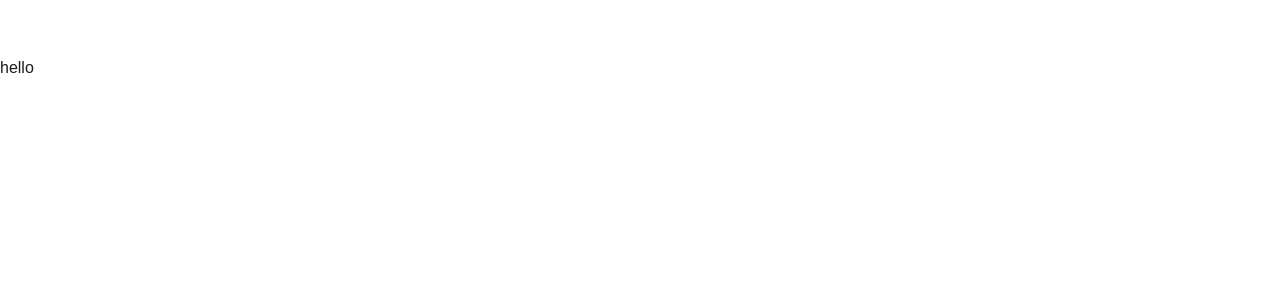
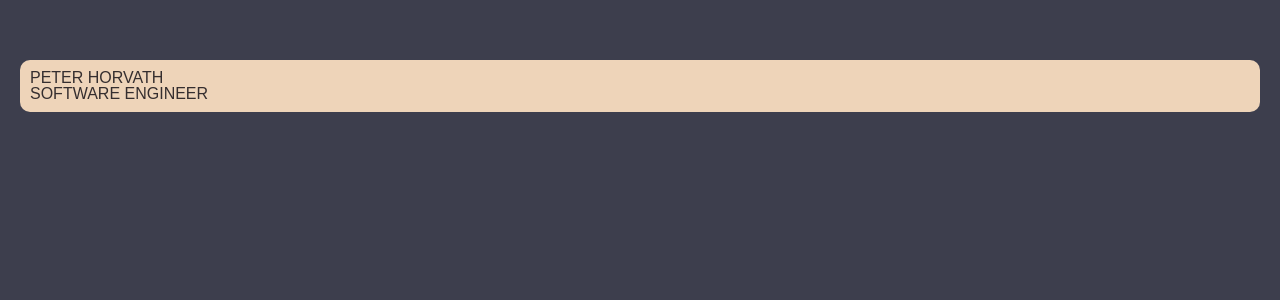
Before and after one commit to pehor/myportfoliowebsite, a Next.js app: page / in a window 1280 px wide. Shown: the top 300 px of the page. Built offline with nearby package versions, Linux system fonts and the light colour scheme.

Commit message:
Added new layout and colors

```diff
--- a/src/commonStyles/common.scss
+++ b/src/commonStyles/common.scss
@@ -1,5 +1,5 @@
 @import './tools';
 
 .containerCentered {
-  @include centered(1200px);
+  @include centered(1000px);
 }
--- a/src/commonStyles/commonResets.scss
+++ b/src/commonStyles/commonResets.scss
@@ -1,13 +1,13 @@
 @import './variables';
 
 body {
-  color: $primary-color;
+  color: $main-text-color;
   background: $background-color;
   font-family: $main-font;
 }
 
 a {
-  color: $primary-color;
+  color: $main-text-color;
   text-decoration: underline;
   cursor: pointer;
 }
--- a/src/commonStyles/variables.scss
+++ b/src/commonStyles/variables.scss
@@ -1,10 +1,16 @@
-$palette0: white;
-$palette1: #1b1c1d;
-$palette2: #969696;
+$palette0: #ffffff; // white
+$palette1: #3d3e4d; // dark blue
+$palette2: #eed4b9; // cream
+$palette3: #352e2f; // softer black
+$palette4: #938885; // lighter grey
+$palette5: #938885; // darker grey
 
-$background-color: $palette0;
-$primary-color: $palette1;
-$secondary-color: $palette1;
-$background-color-secondary: $palette2;
+
+$background-color: $palette1;
+$main-text-color: $palette3;
+$card-background-color: $palette2;
+$inverted-text-color: $palette0;
+$diagram-color-light: $palette4;
+$diagram-color-dark: $palette5;
+
 $main-font: Arial,Helvetica,sans-serif;
-$header-height: 60px;
--- /dev/null
+++ b/src/components/cardContainer.jsx
@@ -0,0 +1,12 @@
+import styles from './cardContainer.module.scss'
+import React from 'react'
+
+export default function CardContainer (props) {
+  const { children } = props
+
+  return (
+    <div className={ styles.cardContainer }>
+      { children }
+    </div>
+  )
+}
--- /dev/null
+++ b/src/components/cardContainer.module.scss
@@ -0,0 +1,11 @@
+@import '../commonStyles/variables';
+
+.cardContainer {
+  background-color: $card-background-color;
+  color: $main-text-color;
+  margin-left: 20px;
+  margin-right: 20px;
+  min-height: 2rem;
+  border-radius: 10px;
+  padding: 10px;
+}
--- a/src/components/mainContainer.module.scss
+++ b/src/components/mainContainer.module.scss
@@ -2,13 +2,12 @@
 @import '../commonStyles/commonResets';
 
 body {
-  color: $primary-color;
+  color: $main-text-color;
   background: $background-color;
   font-family: $main-font;
 }
 
 a {
-  color: $secondary-color;
   font-size: 1.5em;
   text-decoration: none;
 }
--- /dev/null
+++ b/src/components/welcomeContainer.jsx
@@ -0,0 +1,14 @@
+import CardContainer from './cardContainer'
+import React from 'react'
+
+export default function WelcomeContainer () {
+  return (
+    <>
+      <CardContainer>
+        PETER HORVATH
+        <br/>
+        SOFTWARE ENGINEER
+      </CardContainer>
+    </>
+  )
+}
--- a/src/pages/index.jsx
+++ b/src/pages/index.jsx
@@ -1,11 +1,12 @@
 import MainContainer from '../components/mainContainer'
 // import styles from './index.module.scss'
 import texts from '../../content/texts'
+import WelcomeContainer from '../components/welcomeContainer'
 
 export default function Index (props) {
   return (
     <MainContainer>
-      hello
+      <WelcomeContainer/>
     </MainContainer>
   )
 }
```
